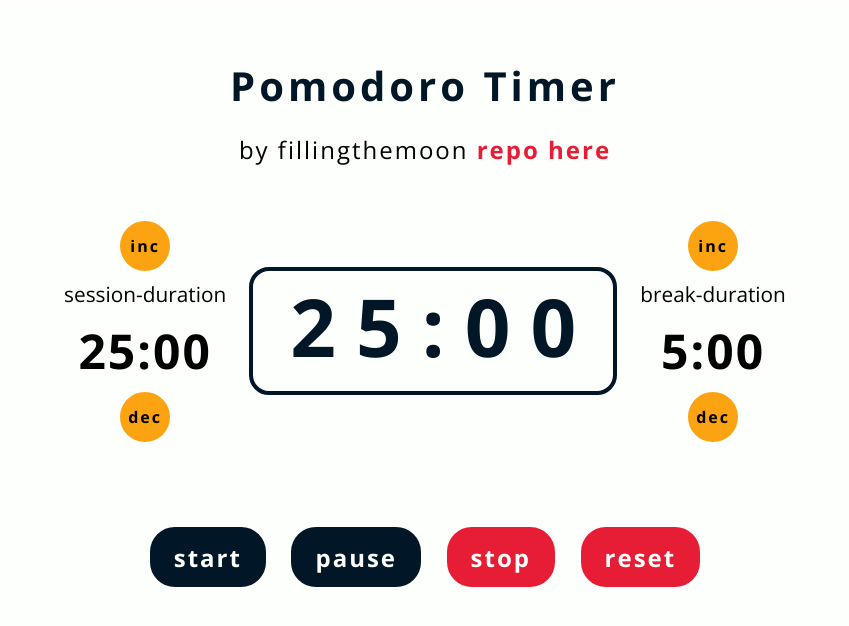
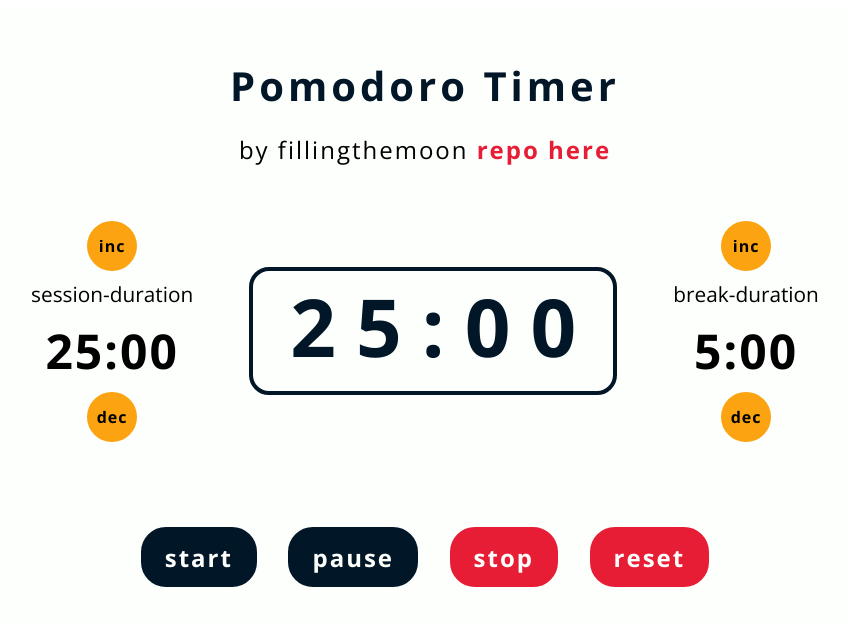
Before and after one commit to fillingthemoon/pomodoro-timer, a plain HTML site: page index.html in a window 1280 px wide. Shown: the whole page, without its empty margins (223-1072 px from the left). Drawn offline with nearby package versions, Linux system fonts and the light colour scheme.

Commit message:
edited styles

```diff
--- a/styles.css
+++ b/styles.css
@@ -43,8 +43,7 @@ a {
     align-items: center;
     justify-content: space-evenly;
     align-content: flex-start;
-    width: 60vw;
-    height: 20%;
+    height: 20vh;
 }
 
 .display {
@@ -70,7 +69,7 @@ a {
     display: flex;
     flex-direction: row;
     justify-content: space-around;
-    width: 45vw;
+    width: 600px;
 }
 
 .control {
@@ -117,7 +116,7 @@ a {
     flex-direction: row;
     justify-content: space-evenly;
     align-items: center;
-    width: 60vw;
+    width: 900px;
 }
 
 .adjust-session-container {
@@ -153,7 +152,7 @@ a {
     font-family: 'Open Sans';
     font-size: 1em;
     font-weight: bold;
-    letter-spacing: 2px;
+    letter-spacing: 1px;
     border-radius: 25px;
     border: 2px solid #fca311;
     background-color: #fca311;
```
